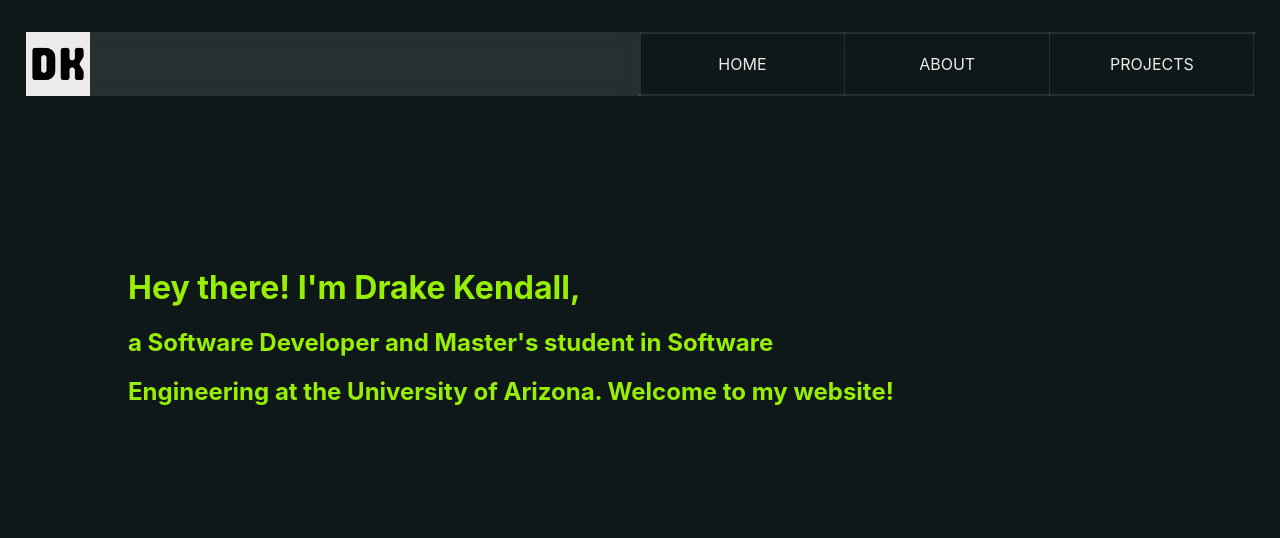
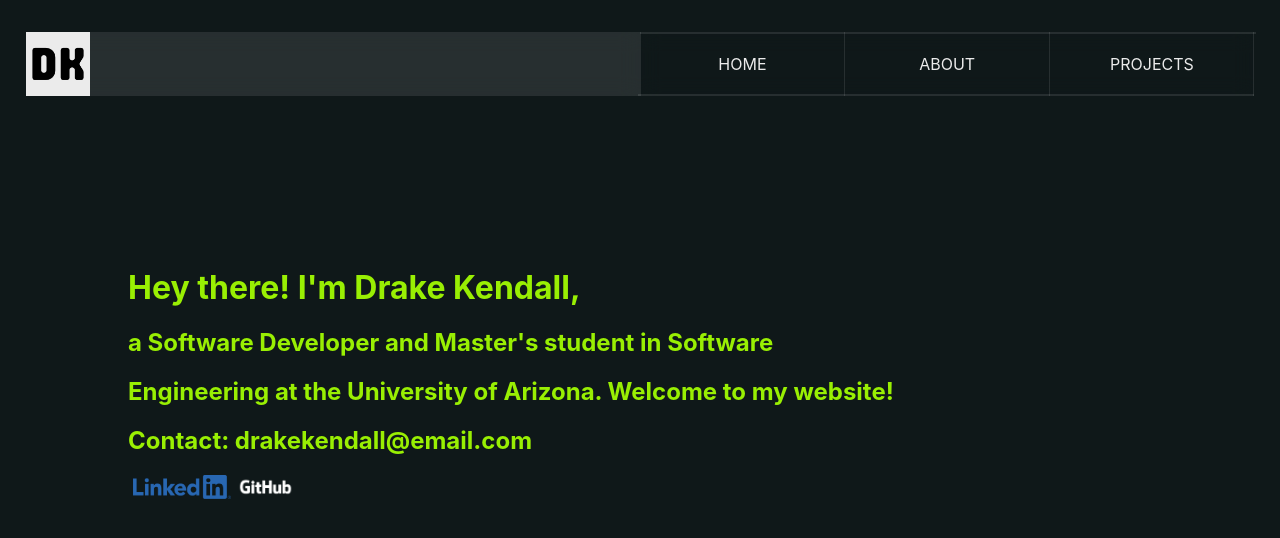
Before and after one commit to slasherdrake/slasherdrake.github.io, a JavaScript app: page / in a window 1280 px wide. Shown: the top 538 px of the page. Built offline with nearby package versions, Linux system fonts and the light colour scheme; the HTML template or start-up script is replaced by a standard one.

Commit message:
added links

```diff
--- a/src/App.css
+++ b/src/App.css
@@ -297,3 +297,18 @@ html, body{
 .card-img{
   width:50%;
 }
+
+.link-button{
+  background-color: transparent;
+  border: none;
+  cursor: pointer;
+  padding: 0;
+  padding-left: 5px;
+}
+.link-button img:hover{
+  opacity: 0.8;
+
+}
+.link-button img{
+  height: 24px;
+}
--- a/src/pages/Home.js
+++ b/src/pages/Home.js
@@ -1,5 +1,7 @@
 
 import luffy from '../assets/luffy.png';
+import LinkedIn from '../assets/LI-Logo.png';
+import Github from '../assets/GitHub_Logo_White.png';
 export default function Home(){
     return (
         <div className='container-xl'>
@@ -7,6 +9,18 @@ export default function Home(){
             <div className='bar'></div>
             <h2 className='green'>a Software Developer and Master's student in Software</h2>
             <h2 className='green'>Engineering at the University of Arizona. Welcome to my website!</h2>
+            <h2 className ='green'>Contact: drakekendall@email.com</h2>
+            <button className = 'link-button'>
+                <a href="https://www.linkedin.com/in/drake-kendall/" target="_blank" rel="noopener noreferrer">
+                <img src={LinkedIn} alt='LinkedIn Link'></img>
+                </a>
+            </button>
+            <button className = 'link-button'>
+                <a href="https://github.com/slasherdrake" target="_blank" rel="noopener noreferrer">
+                <img src={Github} alt='Github link'></img>
+                </a>
+            </button>
+
 
         </div>
     )
```
Also changed, not shown: src/assets/GitHub_Logo_White.png (added), src/assets/LI-Logo.png (added).
